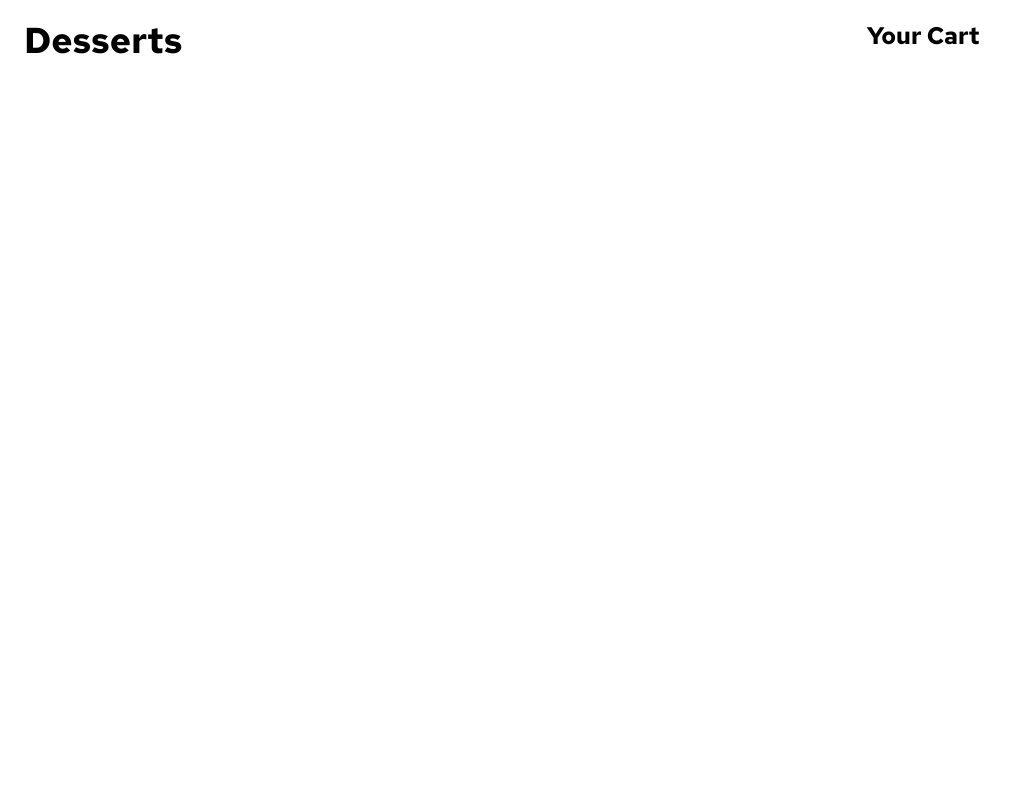
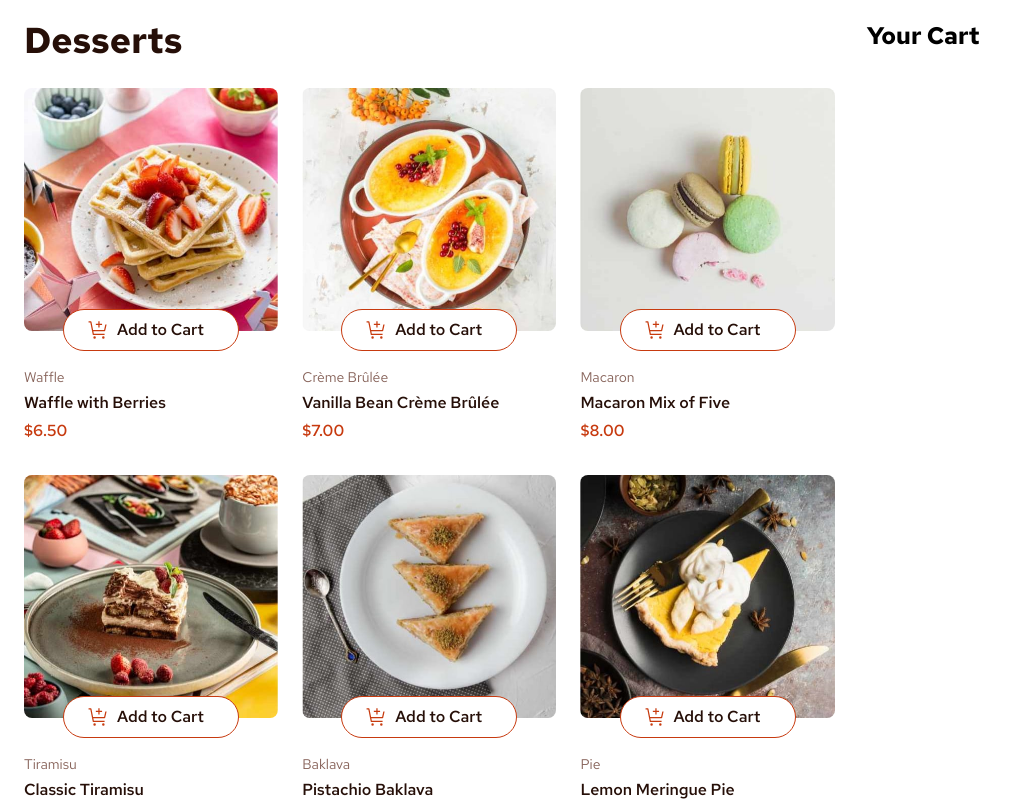
Before and after one commit to Javieer57/product-list-with-cart, a React (Vite) app: page / in a window 1280 px wide. Shown: the top 801 px of the page, without its empty margins (0-1018 px from the left). Built offline with nearby package versions, Linux system fonts and the light colour scheme.

Commit message:
feat: add desserts list to main view

```diff
--- a/src/App.tsx
+++ b/src/App.tsx
@@ -1,8 +1,11 @@
+import { DessertsGrid } from "./components/DessertsGrid";
+
 function App() {
   return (
     <main className="grid gap-8 px-6 py-5 md:grid-cols-3">
-      <section className="md:col-span-2">
-        <h2 className="font-bold text-4xl">Desserts</h2>
+      <section className="md:col-span-2 space-y-7">
+        <h2 className="font-bold text-4xl text-rose-900">Desserts</h2>
+        <DessertsGrid />
       </section>
       <section className="md:col-span-1">
         <h2 className="font-bold text-2xl">Your Cart</h2>
--- a/src/components/DessertsGrid.tsx
+++ b/src/components/DessertsGrid.tsx
@@ -3,7 +3,7 @@ import { DessertCard } from "./DessertCard";
 
 export const DessertsGrid = () => {
   return (
-    <div className="grid gap-6 sm:grid-cols-2 md:grid-cols-3 gap-x-6 gap-y-8">
+    <div className="grid gap-6 sm:grid-cols-2 lg:grid-cols-3 gap-x-6 gap-y-8">
       {data.map((dessert) => (
         <DessertCard data={dessert} key={dessert.name} />
       ))}
```
